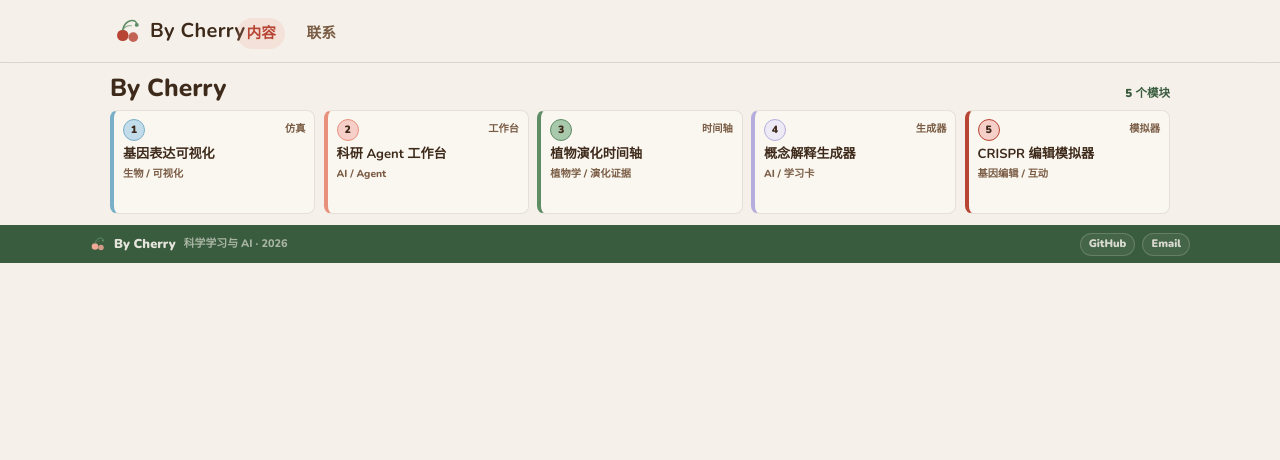
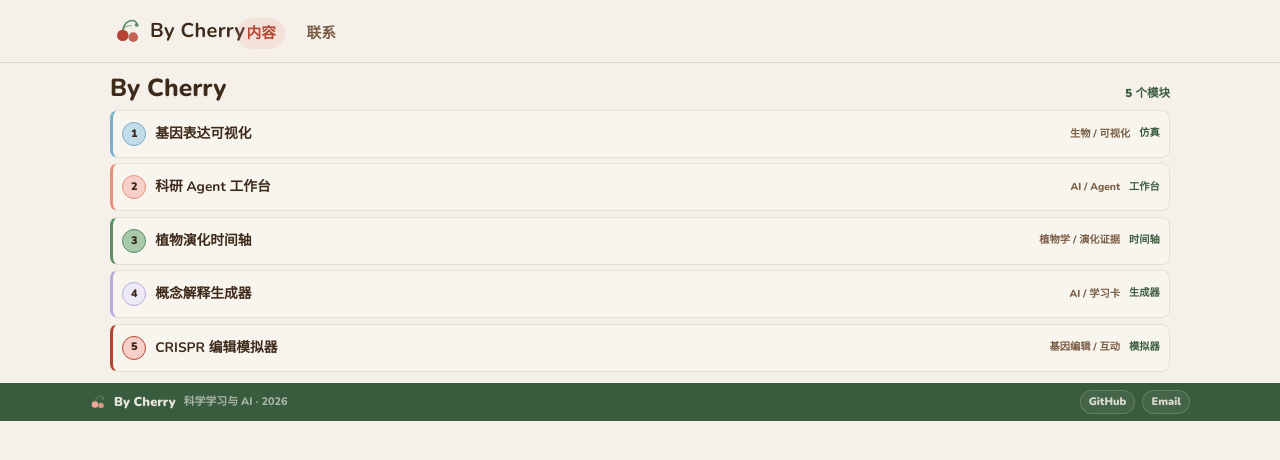
Before and after one commit to liruirui321/Bycherry, a React (Vite) app: page / in a window 1280 px wide. Shown: the top 460 px of the page. Built offline with nearby package versions, Linux system fonts and the light colour scheme.

Commit message:
Compact homepage module directory

```diff
--- a/scripts/verify-content-integrity.mjs
+++ b/scripts/verify-content-integrity.mjs
@@ -442,9 +442,9 @@ function verifyWorkJsonLdLearningOutcomes() {
   expect(heroSource.includes("aria-label={`打开${work.title}`}"), "Homepage hero work cards must use short accessible labels.");
   expect(heroSource.includes('id="works"'), "Homepage #works anchor must point to the first-screen module directory instead of a duplicate section.");
   expect(heroSource.includes('aria-label="内容目录"'), "Homepage hero must label the first-screen module directory.");
-  expect(heroSource.includes("hero-work-row") && heroSource.includes('gridTemplateColumns: "repeat(5, minmax(0, 1fr))"') && !heroSource.includes("hero-work-card"), "Homepage hero module entries must use a short first-screen grid, not long repeated cards.");
-  expect(!heroSource.includes("minHeight: 58") && !heroSource.includes("hero-work-summary"), "Homepage hero module entries must not return to fixed-height summary cards.");
-  expect(heroSource.includes("grid-template-columns: repeat(2, minmax(0, 1fr)) !important"), "Homepage hero mobile module directory must use compact two-column tiles instead of long stacked panels.");
+  expect(heroSource.includes("hero-work-row") && heroSource.includes('gridTemplateColumns: "1fr"') && !heroSource.includes("hero-work-card"), "Homepage hero module entries must use a compact directory list, not long repeated cards.");
+  expect(heroSource.includes("minHeight: 48") && !heroSource.includes("minHeight: 88") && !heroSource.includes("hero-work-summary"), "Homepage hero module entries must stay as short rows instead of tall summary cards.");
+  expect(heroSource.includes("grid-template-columns: 1fr !important") && heroSource.includes("min-height: 46px !important"), "Homepage hero mobile module directory must use compact single-row entries instead of long stacked panels.");
   expect(heroSource.includes("width: calc(100vw - 2rem)"), "Homepage hero mobile module directory must stay inside the visible viewport.");
   expect(heroSource.includes('boxSizing: "border-box"'), "Homepage hero containers must use border-box sizing to avoid mobile overflow.");
   expect(!heroSource.includes("scroll-snap-type") && !heroSource.includes("overflow-x: auto"), "Homepage hero must not hide module entries behind horizontal scrolling.");
--- a/src/app/components/Hero.tsx
+++ b/src/app/components/Hero.tsx
@@ -58,7 +58,7 @@ export function Hero() {
           </span>
         </div>
 
-        <nav id="works" className="hero-work-list" aria-label="内容目录" style={{ display: "grid", gridTemplateColumns: "repeat(5, minmax(0, 1fr))", gap: "0.52rem", minWidth: 0, maxWidth: "100%", boxSizing: "border-box" }}>
+        <nav id="works" className="hero-work-list" aria-label="内容目录" style={{ display: "grid", gridTemplateColumns: "1fr", gap: "0.34rem", minWidth: 0, maxWidth: "100%", boxSizing: "border-box" }}>
           {works.map((work) => {
             const toolHref = getWorkToolHref(work.href);
             return (
@@ -72,37 +72,35 @@ export function Hero() {
                 onFocus={() => preloadRouteForHref(getWorkToolHref(work.href))}
                 onPointerDown={() => preloadRouteForHref(getWorkToolHref(work.href))}
                 style={{
-                  background: "var(--card)",
+                  background: "rgba(250,247,241,0.62)",
                   border: "1px solid rgba(94,68,42,0.12)",
-                  borderLeft: `4px solid ${work.border}`,
+                  borderLeft: `3px solid ${work.border}`,
                   borderRadius: 8,
-                  padding: "0.52rem 0.56rem",
+                  padding: "0.42rem 0.58rem",
                   color: "var(--cherry-warm-brown)",
                   textDecoration: "none",
                   textAlign: "left",
                   display: "grid",
-                  gridTemplateColumns: "1fr",
-                  alignContent: "start",
-                  gap: "0.36rem",
+                  gridTemplateColumns: "auto minmax(0, 1fr) auto auto",
+                  alignItems: "center",
+                  gap: "0.56rem",
                   position: "relative",
-                  overflow: "visible",
+                  overflow: "hidden",
                   minWidth: 0,
-                  minHeight: 104,
+                  minHeight: 48,
                   maxWidth: "100%",
                   boxSizing: "border-box",
                 }}
               >
-                <span style={{ display: "flex", justifyContent: "space-between", alignItems: "center", gap: "0.42rem", minWidth: 0 }}>
-                  <span aria-hidden="true" style={{ width: 22, height: 22, borderRadius: 999, background: work.color, border: `1px solid ${work.border}`, display: "inline-flex", alignItems: "center", justifyContent: "center", color: "var(--cherry-warm-brown)", fontSize: "0.66rem", fontWeight: 900, flex: "0 0 auto" }}>
-                    {work.id}
-                  </span>
-                  <span className="hero-work-status" style={{ color: "var(--cherry-warm-mid)", fontSize: "0.64rem", fontWeight: 900, whiteSpace: "nowrap" }}>
-                    {homeWorkStatus[work.slug] ?? work.category}
-                  </span>
+                <span aria-hidden="true" style={{ width: 24, height: 24, borderRadius: 999, background: work.color, border: `1px solid ${work.border}`, display: "inline-flex", alignItems: "center", justifyContent: "center", color: "var(--cherry-warm-brown)", fontSize: "0.68rem", fontWeight: 900, flex: "0 0 auto" }}>
+                  {work.id}
                 </span>
-                <strong style={{ fontSize: "0.82rem", lineHeight: 1.18, minWidth: 0, overflowWrap: "anywhere" }}>{work.title}</strong>
+                <strong style={{ fontSize: "0.86rem", lineHeight: 1.16, minWidth: 0, overflowWrap: "anywhere", whiteSpace: "nowrap", overflow: "hidden", textOverflow: "ellipsis" }}>{work.title}</strong>
                 <span className="hero-work-tags" style={{ color: "var(--cherry-warm-mid)", fontSize: "0.64rem", lineHeight: 1.22, fontWeight: 800, overflow: "hidden", textOverflow: "ellipsis", whiteSpace: "nowrap" }}>
                   {work.tags.slice(0, 2).join(" / ")}
+                </span>
+                <span className="hero-work-status" style={{ color: "var(--cherry-forest)", fontSize: "0.64rem", fontWeight: 900, whiteSpace: "nowrap" }}>
+                  {homeWorkStatus[work.slug] ?? work.category}
                 </span>
               </a>
             );
@@ -130,8 +128,8 @@ export function Hero() {
 
           .hero-work-list {
             display: grid !important;
-            grid-template-columns: repeat(2, minmax(0, 1fr)) !important;
-            gap: 0.46rem !important;
+            grid-template-columns: 1fr !important;
+            gap: 0.3rem !important;
             overflow-x: visible;
             padding-bottom: 0;
             width: calc(100vw - 2rem) !important;
@@ -144,13 +142,18 @@ export function Hero() {
             min-width: 0 !important;
             max-width: 100% !important;
             box-sizing: border-box;
-            gap: 0.28rem !important;
-            min-height: 88px !important;
-            padding: 0.46rem 0.5rem !important;
+            grid-template-columns: auto minmax(0, 1fr) auto !important;
+            gap: 0.46rem !important;
+            min-height: 46px !important;
+            padding: 0.38rem 0.5rem !important;
           }
 
           .hero-work-status {
             font-size: 0.6rem !important;
+          }
+
+          .hero-work-tags {
+            display: none !important;
           }
 
           .hero-work-row strong,
```
